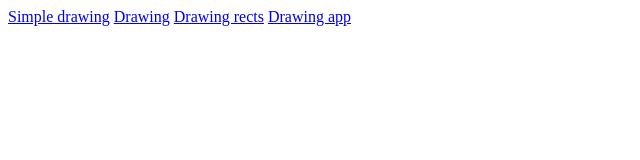
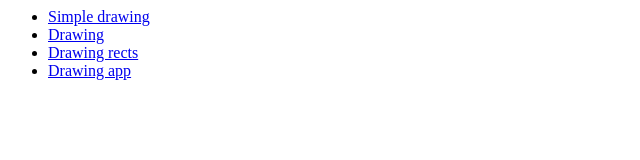
Before and after one commit to dev-yakuza/study-2d-graphics, a plain HTML site: page index.html in a window 1280 px wide. Shown: the whole page, without its empty margins (0-640 px from the left). Drawn offline with Linux system fonts and the light colour scheme.

Commit message:
Fix links

```diff
--- a/index.html
+++ b/index.html
@@ -3,9 +3,11 @@
   </head>
 
   <body onload="init()">
-    <a href="day1-study-2d-graphics/1-simple-drawing.html">Simple drawing</a>
-    <a href="day1-study-2d-graphics/2-drawing.html">Drawing</a>
-    <a href="day1-study-2d-graphics/3-drawing-rects.html">Drawing rects</a>
-    <a href="day1-study-2d-graphics/4-drawing-app/index.html">Drawing app</a>
+    <ul>
+      <li><a href="1-simple-drawing.html">Simple drawing</a></li>
+      <li><a href="2-drawing.html">Drawing</a>
+      <li><a href="3-drawing-rects.html">Drawing rects</a>
+      <li><a href="4-drawing-app/index.html">Drawing app</a>
+    </ul>
   </body>
 </html>
```
